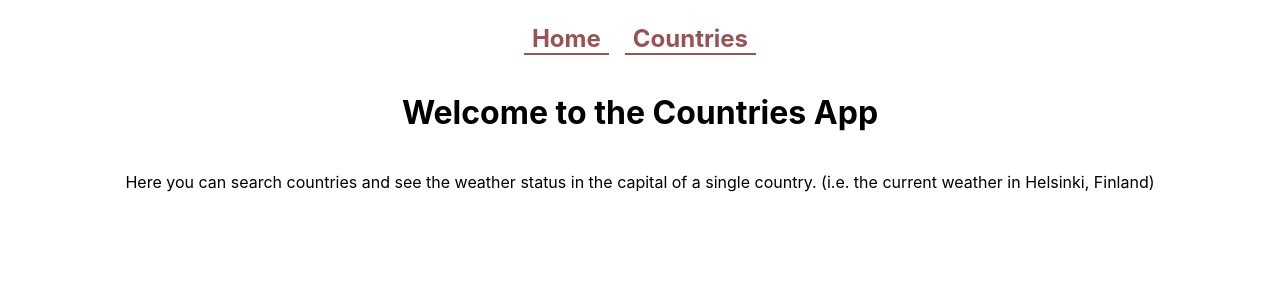
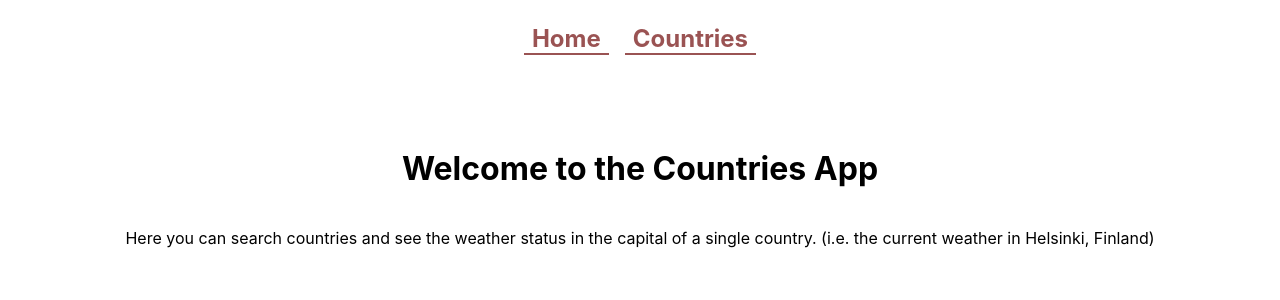
Before and after one commit to remuollinen/react-countries, a React (Create React App) app: page / in a window 1280 px wide. Shown: the top 300 px of the page. Built offline with nearby package versions, Linux system fonts and the light colour scheme.

Commit message:
new styling and routing

```diff
--- a/src/App.css
+++ b/src/App.css
@@ -68,7 +68,8 @@ main {
 	text-decoration: none;
 	width: 30vw;
 	height: auto;
-	border: 1px solid black;
+	border: 2px solid black;
+	border-radius: 5px;
 	margin: 0.5rem 0;
 	margin: 0.5rem;
 	position: relative;
@@ -77,7 +78,7 @@ main {
 }
 
 .country-card:hover {
-	box-shadow: 0 0 18px black;
+	box-shadow: 0 0 13px black;
 }
 
 p {
@@ -114,8 +115,10 @@ span {
 	font-weight: 800;
 }
 
-.home {
+.home,
+.country-single {
 	text-align: center;
+	padding: 2rem;
 }
 
 .home h1,
--- a/src/components/CountrySingle.js
+++ b/src/components/CountrySingle.js
@@ -5,7 +5,7 @@ class CountrySingle extends Component {
 		return (
 			<div className="country-single">
 				<h1>{this.props.params.capital}</h1>
-				<p>Weather in capital of country</p>
+				<p>Weather in {this.props.params.capital} is probably freezing</p>
 			</div>
 		);
 	}
```
